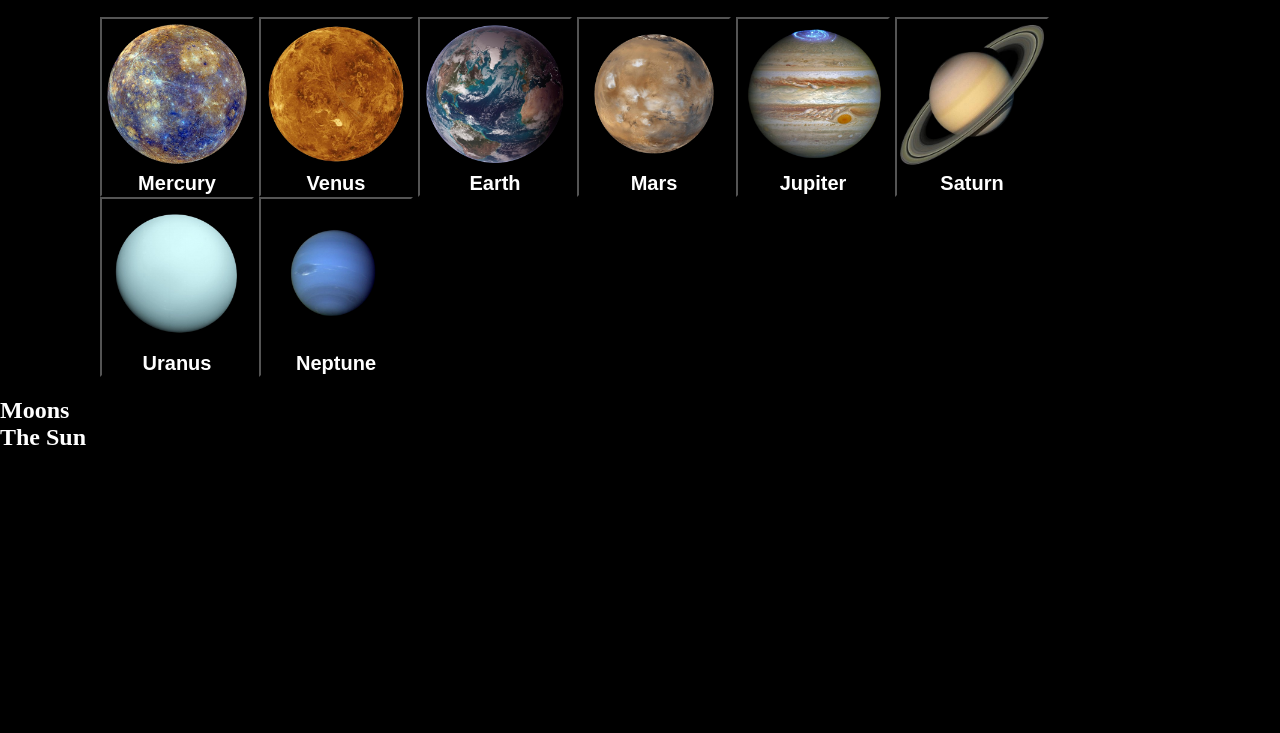
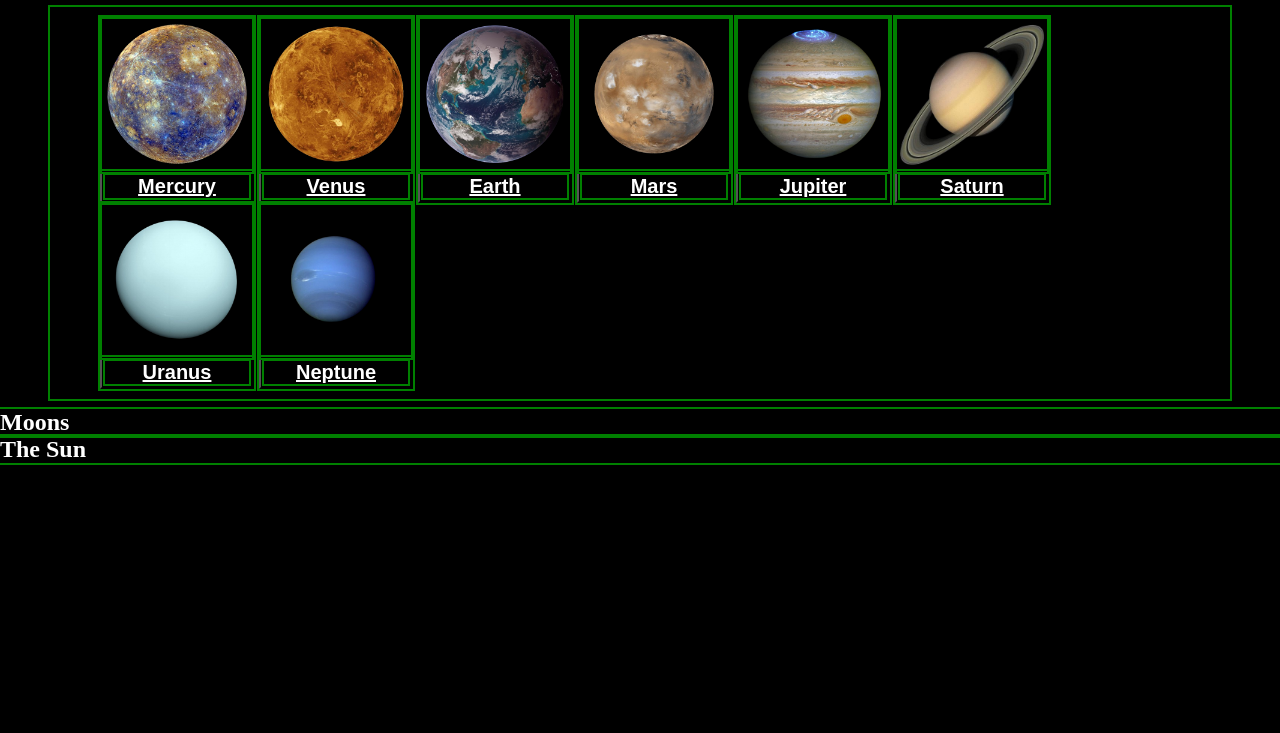
Before and after one commit to byt3marx/our-solar-system, a plain HTML site: page index.html in a window 1280 px wide. Shown: the part 67-800 px from the top of the page. Drawn offline with Linux system fonts and the light colour scheme.

Commit message:
add link from main page buttons to their own pages

```diff
--- a/index.html
+++ b/index.html
@@ -14,22 +14,31 @@
 
     <h2>Planets</h2>
      <div class="sections">
-      <button><img src="../our-solar-system/img/planets/main_mercury.png" alt="image of the planet Mercury" width="150px">
-        <div class="main-buttons">Mercury</div></button>
-      <button><img src="../our-solar-system/img/planets/main_venus.png" alt="image of the planet Venus" width="150px">
-        <div class="main-buttons">Venus</div></button>
-      <button><img src="../our-solar-system/img/planets/main_earth.png" alt="image of the planet Earth" width="150px">
-        <div class="main-buttons">Earth</div></button>
-      <button><img src="../our-solar-system/img/planets/main_mars.png" alt="image of the planet Mars" width="150px">
-        <div class="main-buttons">Mars</div></button>
-      <button><img src="../our-solar-system/img/planets/main_jupiter.png" alt="image of the planet Jupiter" width="150px">
-        <div class="main-buttons">Jupiter</div></button>
-      <button><img src="../our-solar-system/img/planets/main_saturn.png" alt="image of the planet Saturn" width="150px">
-        <div class="main-buttons">Saturn</div></button>
-      <button><img src="../our-solar-system/img/planets/main_uranus.png" alt="image of the planet Uranus" width="150px">
-        <div class="main-buttons">Uranus</div></button>
-      <button><img src="../our-solar-system/img/planets/main_neptune.png" alt="image of the planet Neptune" width="150px">
-        <div class="main-buttons">Neptune</div></button>
+
+      <button><a href=".//planets/mercury.html"><img src="../our-solar-system/img/planets/main_mercury.png" alt="image of the planet Mercury" width="150px">
+        <div class="main-buttons">Mercury</div></a></button>
+
+      <button><a href=".//planets/venus.html"><img src="../our-solar-system/img/planets/main_venus.png" alt="image of the planet Venus" width="150px">
+        <div class="main-buttons">Venus</div></a></button>
+
+      <button><a href=".//planets/earth.html"><img src="../our-solar-system/img/planets/main_earth.png" alt="image of the planet Earth" width="150px">
+        <div class="main-buttons">Earth</div></a></button>
+
+      <button><a href=".//planets/mars.html"><img src="../our-solar-system/img/planets/main_mars.png" alt="image of the planet Mars" width="150px">
+        <div class="main-buttons">Mars</div></a></button>
+
+      <button><a href=".//planets/jupiter.html"><img src="../our-solar-system/img/planets/main_jupiter.png" alt="image of the planet Jupiter" width="150px">
+        <div class="main-buttons">Jupiter</div></a></button>
+
+      <button><a href=".//planets/saturn.html"><img src="../our-solar-system/img/planets/main_saturn.png" alt="image of the planet Saturn" width="150px">
+        <div class="main-buttons">Saturn</div></a></button>
+
+      <button><a href=".//planets/uranus.html"><img src="../our-solar-system/img/planets/main_uranus.png" alt="image of the planet Uranus" width="150px">
+        <div class="main-buttons">Uranus</div></a></button>
+
+      <button><a href=".//planets/neptune.html"><img src="../our-solar-system/img/planets/main_neptune.png" alt="image of the planet Neptune" width="150px">
+        <div class="main-buttons">Neptune</div></a></button>
+
       </div>
     <h2>Moons</h2>
 
--- a/style.css
+++ b/style.css
@@ -6,7 +6,7 @@
 
 
 * {
-  /*outline: 2px solid green;*/
+  outline: 2px solid green;
   background: black;
   color: white;
   margin: 0;
@@ -19,7 +19,7 @@ div {
 }
 
 .main-buttons{
-  margin: 0px;
+  margin: 3px;
 
 }
 
```
Also changed, not shown: planets/earth.html (+3 -0 lines), planets/jupiter.html (+3 -0 lines), planets/mars.html (+3 -0 lines), planets/mercury.html (+3 -1 lines), planets/neptune.html (+3 -0 lines), planets/saturn.html (+3 -0 lines), planets/uranus.html (+3 -0 lines), planets/venus.html (+3 -0 lines).
